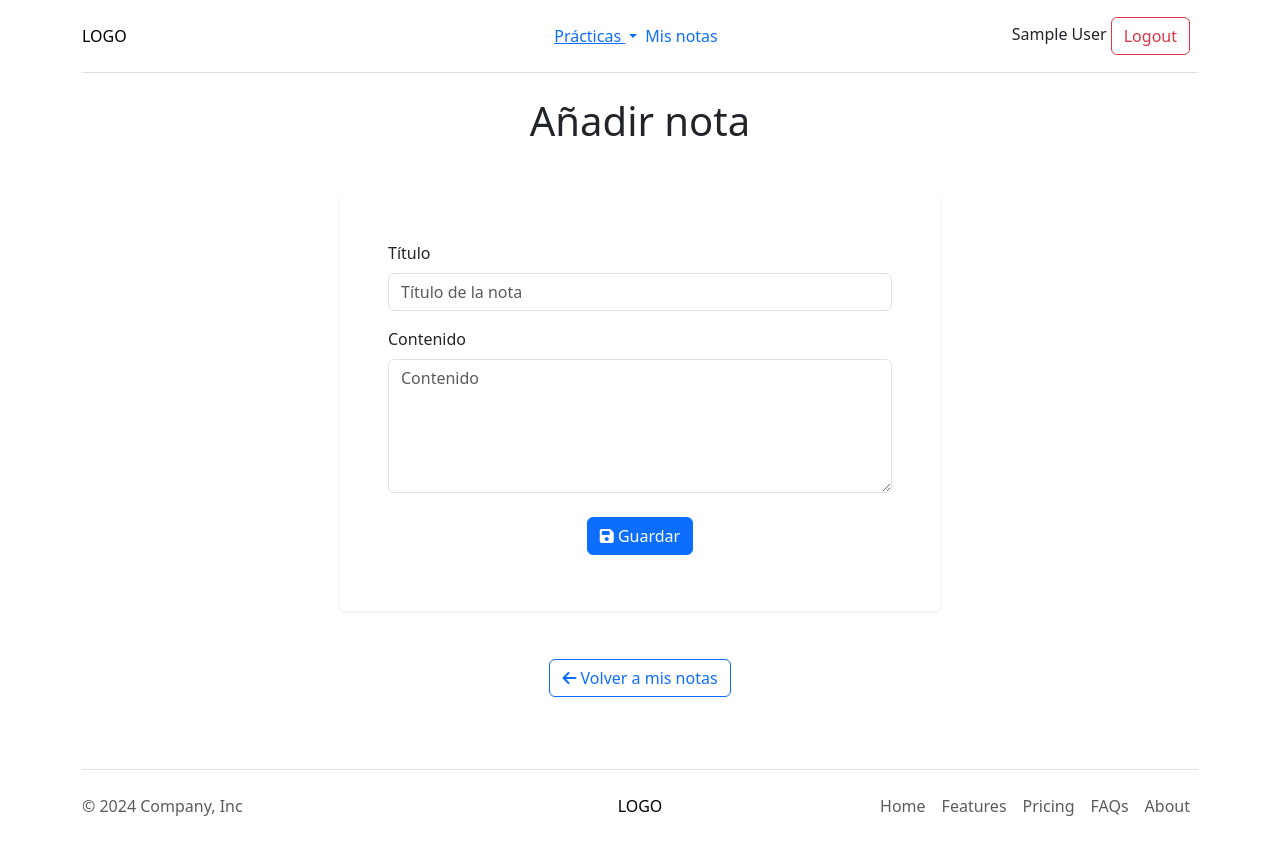
After one commit to RomanKornyeyev/php_miguel, a PHP site: page /editarNota.php in a window 1280 px wide. The commit adds this page. Run offline with PHP 8.4, Linux system fonts and the light colour scheme; the visitor is signed in with stand-in values (Sample User, id 1).

Commit message:
CRUD de notas y README

```diff
--- /dev/null
+++ b/public/editarNota.php
@@ -0,0 +1,117 @@
+<?php
+
+/*********** INIT (DB Y DEMÁS) ***********/
+require_once("../src/init.php");
+
+// area privada, solo para usuarios logueados
+if (!isset($_SESSION['id'])) {
+  header("Location: index.php");
+  exit;
+}
+
+// editar / nueva nota. En base a si tiene GET de id_nota o no
+$es_editar = false;
+if (isset($_GET['id_nota'])) {
+  $es_editar = true;
+}
+
+// obtenemos la info del form
+if ($es_editar == true) {
+  // extraer la data de la nota de la BD
+  $nota = DWESBaseDatos::obtenNotaPorId($db, $_GET['id_nota']);
+}
+
+// si el form se ha enviado
+if (isset($_POST["submit"])) {
+  // Validar título
+  if (isset($_POST['titulo']) && preg_match('/^[a-zA-Z0-9\s]{1,50}$/', $_POST['titulo'])) {
+    $datos['titulo'] = clean_input($_POST['titulo']);
+  } else {
+    $errores['titulo'] = "<span class='text-danger'>*El título es obligatorio, tiene que ser letras y números longitud min 1, max 50</span>";
+  }
+
+  // Validar contenido
+  if (isset($_POST['contenido']) && $_POST['contenido'] != "" && $_POST['contenido'] != null && strlen($_POST['contenido']) <= 500) {
+    $datos['contenido'] = clean_input($_POST['contenido']);
+  } else {
+    $errores['contenido'] = "<span class='text-danger'>*El contenido es obligatorio y tiene que ser inferior a 500 caracteres</span>";
+  }
+
+  //si NO hay errores, hace algo
+  if (count($errores) == 0) {
+
+    // si es editar, actualizamos la nota
+    if ($es_editar == true) {
+      // comprobamos que es el usuario que ha creado la nota
+      if ($nota['usuario_id'] != $_SESSION['id']) {
+        header("Location: ./notas.php");
+        exit;
+      }
+
+      DWESBaseDatos::actualizaNotaPorId($db, $_GET['id_nota'], $datos['titulo'], $datos['contenido']);
+      header("Location: ./notas.php?mensaje=Nota actualizada correctamente&status=success");
+      exit;
+    }else{
+      // si no es editar, insertamos la nota
+      DWESBaseDatos::insertarNota($db, $_SESSION['id'], $datos['titulo'], $datos['contenido']);
+      header("Location: ./notas.php?mensaje=Nota creada correctamente&status=success");
+      exit;
+    }
+  }
+}
+
+
+
+
+
+// ********* INFO PARA EL TEMPLATE **********
+if ($es_editar == true) {
+  $tituloHead = "Editar notas";
+}else{
+  $tituloHead = "Añadir notas";
+}
+
+$content;
+
+// ********* COMIENZO BUFFER **********
+ob_start();
+
+?>
+
+<?php if ($es_editar == true) { ?>
+  <h1 class="text-center mb-5">Editar nota</h1>
+<?php }else{ ?>
+  <h1 class="text-center mb-5">Añadir nota</h1>
+<?php } ?>
+
+<form action="" method="post" class="form shadow-sm rounded p-5" style="max-width: 600px; margin: 0 auto;">
+  <div class="mb-3">
+    <label for="titulo" class="form-label">Título</label>
+    <input type="text" class="form-control" id="titulo" name="titulo" placeholder="Título de la nota" value="<?php echo isset($_POST['titulo']) ? $_POST['titulo'] : ($es_editar == true ? $nota['titulo'] : ''); ?>">
+    <?php if (isset($errores['titulo'])) echo $errores['titulo']; ?>
+  </div>
+
+  <div class="mb-3">
+    <label for="contenido" class="form-label">Contenido</label>
+    <textarea class="form-control" id="contenido" name="contenido" rows="5" placeholder="Contenido"><?php echo isset($_POST['contenido']) ? $_POST['contenido'] : ($es_editar == true ? $nota['contenido'] : ''); ?></textarea>
+    <?php if (isset($errores['contenido'])) echo $errores['contenido']; ?>
+  </div>
+
+  <div class="text-center p-2">
+    <button type="submit" class="btn btn-primary" id="submit" name="submit"><i class="fa-solid fa-floppy-disk"></i> Guardar</button>
+  </div>
+</form>
+
+<div class="text-center p-5">
+  <a href="./notas.php" class="btn btn-outline-primary"><i class="fa-solid fa-arrow-left"></i> Volver a mis notas</a>
+</div>
+
+
+<?php
+
+// ********* FIN BUFFER + LLAMADA AL TEMPLATE **********
+$content = ob_get_contents();
+ob_end_clean();
+require("template.php");
+
+?>
--- a/public/template.php
+++ b/public/template.php
@@ -13,6 +13,7 @@
   <link rel="stylesheet" href="https://cdnjs.cloudflare.com/ajax/libs/font-awesome/6.4.0/css/all.min.css">
   <link href="https://cdn.jsdelivr.net/npm/bootstrap@5.3.3/dist/css/bootstrap.min.css" rel="stylesheet">
   <link rel="stylesheet" href="./css/styles.css">
+  <link rel="stylesheet" href="https://cdnjs.cloudflare.com/ajax/libs/font-awesome/6.7.2/css/all.min.css">
 
   <!-- JS -->
   <script src="https://cdn.jsdelivr.net/npm/bootstrap@5.3.3/dist/js/bootstrap.bundle.min.js"></script>
@@ -45,7 +46,9 @@
             </ul>
           </div>
 
-              <li><a href="#" class="nav-link px-2">Link</a></li>
+          <?php if (isset($_SESSION['id'])) { ?>
+            <li><a href="./notas.php" class="nav-link px-2">Mis notas</a></li>
+          <?php } ?>
         </ul>
 
         <div class="col-md-3 text-end">
@@ -85,5 +88,45 @@
       </footer>
     </div>
   </div>
+
+  <!-- modal -->
+  <div class="modal fade" id="modal" tabindex="-1" aria-labelledby="exampleModalLabel" aria-hidden="true">
+    <div class="modal-dialog modal-dialog-centered">
+      <div class="modal-content">
+        <div class="modal-header">
+          <h5 class="modal-title" id="exampleModalLabel">Modal title</h5>
+          <button type="button" class="btn-close" data-bs-dismiss="modal" aria-label="Close"></button>
+        </div>
+        <div class="modal-body">
+          ¿Seguro que deseas realizar esta acción?
+        </div>
+        <div class="modal-footer">
+          <button type="button" class="btn btn-secondary" data-bs-dismiss="modal">Cancelar</button>
+          <button type="button" class="btn btn-primary" id="confirmar">Aceptar</button>
+        </div>
+      </div>
+    </div>
+  </div>
+  <!-- script para modal de borrado de notas -->
+  <script>
+    let formToSubmit = null;
+
+    // Cuando se hace submit en un form con clase form-borrar-nota...
+    document.querySelectorAll('.form-borrar-nota').forEach(form => {
+      form.addEventListener('submit', function (e) {
+        e.preventDefault(); // Previene el envío
+        formToSubmit = form; // Guarda el form actual
+        const modal = new bootstrap.Modal(document.getElementById('modal'));
+        modal.show(); // Muestra el modal
+      });
+    });
+
+    // Cuando el usuario confirma el borrado
+    document.getElementById('confirmar').addEventListener('click', function () {
+      if (formToSubmit) {
+        formToSubmit.submit(); // Ahora sí enviamos el formulario
+      }
+    });
+  </script>
 </body>
 </html>
--- a/src/DWESBaseDatos.php
+++ b/src/DWESBaseDatos.php
@@ -153,6 +153,18 @@ class DWESBaseDatos {
     return $db->getExecuted();
   }
 
+  // obtener las notas de un usuario por id
+  public static function obtenNotasPorIdUsuario($db, $id) {
+    $db->ejecuta("SELECT * FROM notas WHERE usuario_id=? ORDER BY id DESC;", $id);
+    return $db->obtenDatos();
+  }
+
+  // obtener una nota por id
+  public static function obtenNotaPorId($db, $id) {
+    $db->ejecuta("SELECT * FROM notas WHERE id=?;", $id);
+    return $db->obtenElDato();
+  }
+
 
 
 
@@ -187,6 +199,47 @@ class DWESBaseDatos {
     }
   }
 
+  // insertar una nota
+  public static function insertarNota($db, $usuario_id, $titulo, $contenido) : bool
+  {
+    $db->ejecuta(
+      "INSERT INTO notas (usuario_id, titulo, contenido) VALUES (?, ?, ?);",
+      $usuario_id, $titulo, $contenido
+    );
+    if ($db->getExecuted()) {
+      return true;
+    }else{
+      return false;
+    }
+  }
+
+
+
+
+
+
+
+
+
+
+
+
+  // ====== UPDATES ======
+  // actualizar una nota por id
+  public static function actualizaNotaPorId($db, $id, $titulo, $contenido) : bool
+  {
+    $db->ejecuta(
+      "UPDATE notas SET titulo=?, contenido=? WHERE id=?;",
+      $titulo, $contenido, $id
+    );
+    if ($db->getExecuted()) {
+      return true;
+    }else{
+      return false;
+    }
+  }
+
+
 
 
 
@@ -207,6 +260,20 @@ class DWESBaseDatos {
       return false;
     }
   }
+
+  // borrar nota por id
+  public static function borrarNotaPorId($db, $id) : bool
+  {
+    $db->ejecuta(
+      "DELETE FROM notas WHERE id=?;",
+      $id
+    );
+    if ($db->getExecuted()) {
+      return true;
+    }else{
+      return false;
+    }
+  }
 }
 
 ?>
```
Also changed, not shown: db_scripts/script_general.sql (+19 -0 lines), public/borrarNota.php (added, +33 -0 lines), public/notas.php (added, +78 -0 lines), README.md. Lines whose indentation alone changed are shown as unchanged.
